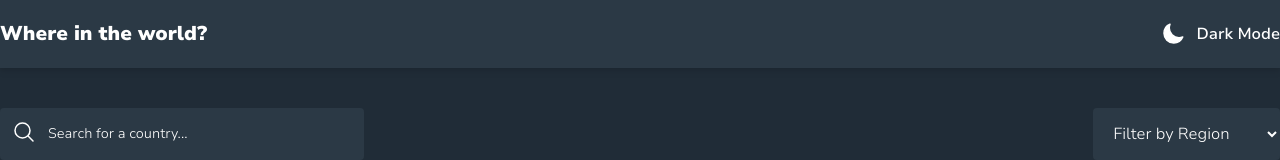
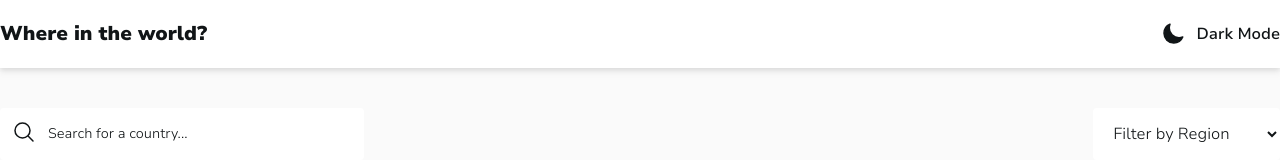
Before and after one commit to payman-hoseini/rest-country, a Next.js app: page / in a window 1280 px wide. Shown: the top 160 px of the page. Built offline with nearby package versions, Linux system fonts and the light colour scheme.

Commit message:
solve dark mode

```diff
--- a/src/app/[country]/page.tsx
+++ b/src/app/[country]/page.tsx
@@ -17,18 +17,8 @@ export default async function CountryPage({ params } : { params : Promise<{ coun
      console.log(countryNameParam)
      return(
           <>
-               <div className="dark bg-elements font-Nunito py-5 drop-shadow-md">
-                    <div className='container mx-auto flex justify-between items-centerd'>
-                         <p className='font-black text-xl text-text'>Where in the world?</p>
-                         <div className='flex items-center gap-3'>
-                         <svg xmlns="http://www.w3.org/2000/svg" fill="none" viewBox="0 0 24 24" strokeWidth={1.5} stroke="currentColor" className="size-6 stroke-text fill-text">
-                              <path strokeLinecap="round" strokeLinejoin="round" d="M21.752 15.002A9.72 9.72 0 0 1 18 15.75c-5.385 0-9.75-4.365-9.75-9.75 0-1.33.266-2.597.748-3.752A9.753 9.753 0 0 0 3 11.25C3 16.635 7.365 21 12.75 21a9.753 9.753 0 0 0 9.002-5.998Z" />
-                         </svg>
-                         <button className='text-text font-semibold'>Dark Mode</button>
-                         </div>
-                    </div>
-               </div>
-               <main className='dark bg-background h-screen'>
+
+               <main className='bg-background h-screen'>
                     <div className='container mx-auto pt-10'>
                          <Link href='/' className='bg-elements inline-block px-8 py-[10px] rounded drop-shadow-md'>
                               <div className='flex items-center gap-2 font-Nunito text-sm'>
@@ -40,7 +30,7 @@ export default async function CountryPage({ params } : { params : Promise<{ coun
                          </Link>
                          <div className='mt-16 flex items-center'>
                               <div>
-                                   <Image src={countryInfo?.flags?.svg} alt={countryInfo?.name} width={600} height={500}/>
+                                   <Image src={countryInfo?.flags?.svg} alt={countryInfo?.name} width={600} height={500} className='object-cover'/>
                               </div>
                               <div className='ml-36 font-Nunito text-text'>
                                    <p className='text-text font-bold text-3xl'>{countryInfo?.name}</p>
--- a/src/app/layout.tsx
+++ b/src/app/layout.tsx
@@ -1,21 +1,43 @@
+'use client'
 import type { Metadata } from "next";
 import "./globals.css";
+import { useState } from "react";
 
 
 
-export const metadata: Metadata = {
-  title: "Countries",
-  description: "Generated by create next app",
-};
+// export const metadata: Metadata = {
+//   title: "Countries",
+//   description: "Generated by create next app",
+// };
 
 export default function RootLayout({
   children,
 }: Readonly<{
   children: React.ReactNode;
 }>) {
+  const [dark , setDark] = useState(false)
+  function toggleDarkMode(){
+    if(dark){
+      setDark(false)
+    }
+    else{
+      setDark(true)
+    }
+  }
   return (
     <html lang="en">
-      <body>
+      <body className={`${dark ? "dark" : "light"}`}>
+        <div className=" bg-elements font-Nunito py-5 drop-shadow-md">
+            <div className='container mx-auto flex justify-between items-centerd'>
+                  <p className='font-black text-xl text-text'>Where in the world?</p>
+                  <div className='flex items-center gap-3'>
+                  <svg xmlns="http://www.w3.org/2000/svg" fill="none" viewBox="0 0 24 24" strokeWidth={1.5} stroke="currentColor" className="size-6 stroke-text fill-text">
+                      <path strokeLinecap="round" strokeLinejoin="round" d="M21.752 15.002A9.72 9.72 0 0 1 18 15.75c-5.385 0-9.75-4.365-9.75-9.75 0-1.33.266-2.597.748-3.752A9.753 9.753 0 0 0 3 11.25C3 16.635 7.365 21 12.75 21a9.753 9.753 0 0 0 9.002-5.998Z" />
+                  </svg>
+                  <button onClick={toggleDarkMode} className='text-text font-semibold'>Dark Mode</button>
+                  </div>
+            </div>
+        </div>
         {children}
       </body>
     </html>
--- a/src/app/page.tsx
+++ b/src/app/page.tsx
@@ -8,7 +8,7 @@ export default async function Home() {
   const countries = JSON.parse(file)
   return (
     <>
-      <div className="dark bg-elements font-Nunito py-5 drop-shadow-md">
+      {/* <div className="dark bg-elements font-Nunito py-5 drop-shadow-md">
         <div className='container mx-auto flex justify-between items-centerd'>
           <p className='font-black text-xl text-text'>Where in the world?</p>
           <div className='flex items-center gap-3'>
@@ -18,8 +18,8 @@ export default async function Home() {
               <button className='text-text font-semibold'>Dark Mode</button>
           </div>
         </div>
-      </div>
-      <main className='dark bg-background  pt-10'>
+      </div> */}
+      <main className=' bg-background  pt-10'>
           <div className='container mx-auto'>
             <div className='flex justify-between font-Nunito'>
               <div className='relative w-full'>
```
